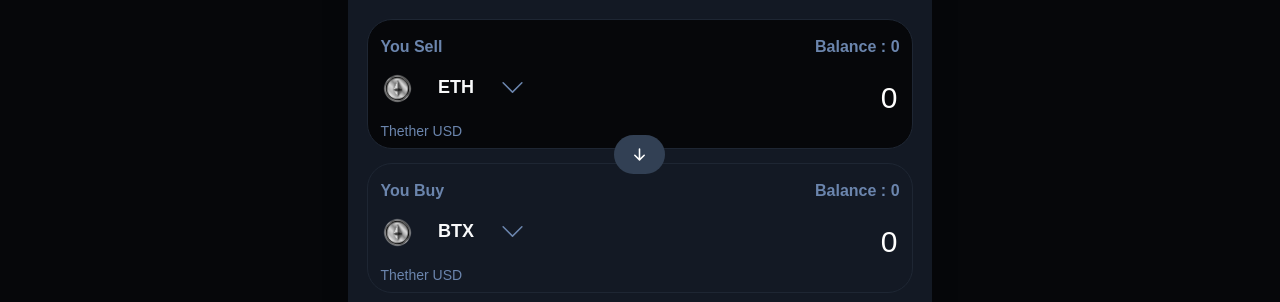
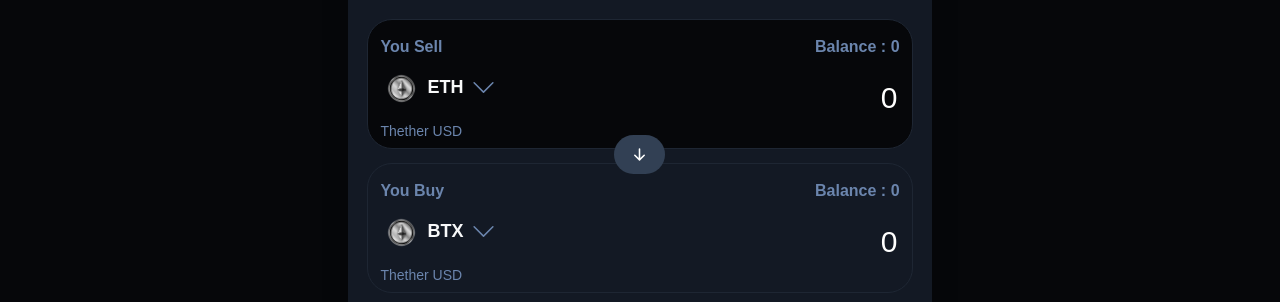
Before and after one commit to Hammad19/solana-web3-test, a React (Create React App) app: page / in a window 1280 px wide. Shown: the part 270-572 px from the top of the page. Built offline with nearby package versions, Linux system fonts and the light colour scheme.

Commit message:
Update SwapInput.js

```diff
--- a/src/components/Swap/SwapInput.js
+++ b/src/components/Swap/SwapInput.js
@@ -55,16 +55,17 @@ export default function SwapInput({
               className="col-6 col-sm-5 col-xl-5 col-lg-4">
               <div
                 style={{
+                  display: "flex",
+
                   backgroundColor: "transparent",
                   borderRadius: "20px",
                   height: "40px",
                   marginRight: "0.1px",
                   marginTop: "10px",
                   paddingTop: "3px",
-                }}
-                className="row">
-                <div className="col-3">
+                }}>
                 <img
+                  className="mx-1"
                   alt="coin"
                   src={selectedToken.icon}
                   style={{
@@ -72,23 +73,14 @@ export default function SwapInput({
                     width: "35px",
                   }}
                 />
-                </div>
-                <div
-                  className="mx-1 my-1 col-3"
-                  style={{
-                    textAlign: "center",
-                  }}>
-                  <h5 className="text-light">{selectedToken.name}</h5>
-                </div>
 
-                <div
-                  style={{
-                    //align left
-                    textAlign: "left",
-                  }}
-                  className="mx-1 my-1 col-3">
-                  <ChevronDown color={"#6b85ad"} size={25} />
-                </div>
+                <h5 className="text-light mx-1 my-1">{selectedToken.name}</h5>
+
+                <ChevronDown
+                  className="mx-1 my-1 "
+                  color={"#6b85ad"}
+                  size={25}
+                />
               </div>
             </div>
             <div className="col-6 col-sm-7 col-xl-7 col-lg-8">
```
Lines whose indentation alone changed are shown as unchanged.
